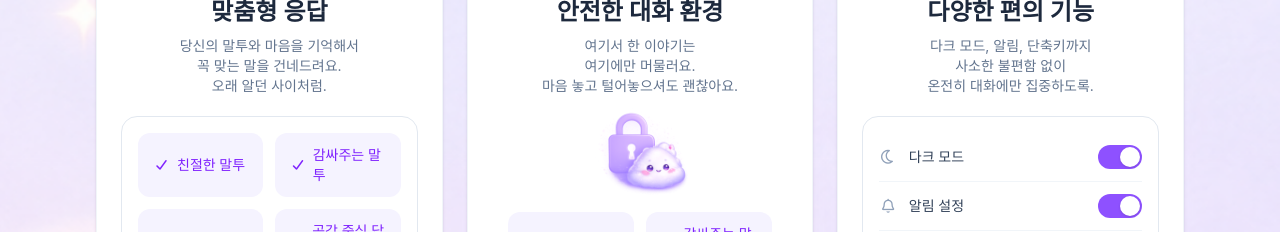
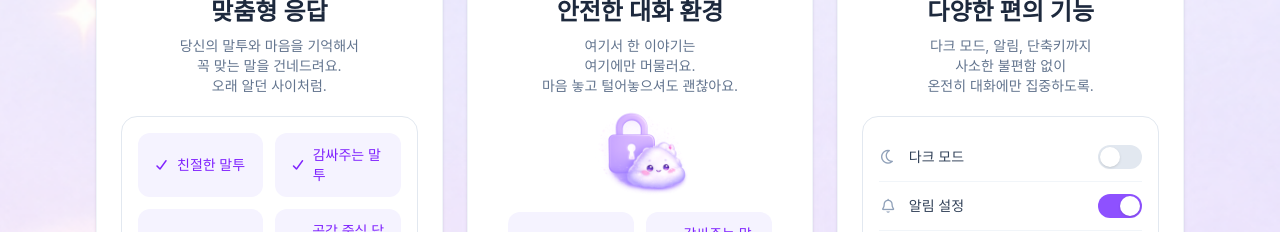
Before and after one commit to sojung627/gureum-talk, a React (Vite) app in the folder frontend/: page /features in a window 1280 px wide. Shown: the part 1100-1332 px from the top of the page. Built offline with nearby package versions, Linux system fonts and the light colour scheme; no server answers.

Commit message:
DARK MODE

```diff
--- a/frontend/src/App.tsx
+++ b/frontend/src/App.tsx
@@ -1,5 +1,5 @@
 import { useMutation, useQuery, useQueryClient } from '@tanstack/react-query'
-import { useSetAtom } from 'jotai'
+import { useAtomValue, useSetAtom } from 'jotai'
 import { useEffect } from 'react'
 import { Navigate, Route, Routes } from 'react-router-dom'
 
@@ -19,6 +19,7 @@ import { queryKeys } from './queries/queryKeys'
 import {
   activeChatRoomIdAtom,
   activeModalAtom,
+  darkModeOnAtom,
 } from './state/uiAtoms'
 
 
@@ -34,6 +35,7 @@ function LoginRequiredRedirect() {
 
 
 function App() {
+  const darkModeOn = useAtomValue(darkModeOnAtom)
   const queryClient = useQueryClient()
   const setActiveChatRoomId = useSetAtom(activeChatRoomIdAtom)
   const setActiveModal = useSetAtom(activeModalAtom)
@@ -70,7 +72,9 @@ function App() {
     <div
       className="relative min-h-screen overflow-hidden bg-[#fbfaff] bg-cover bg-center bg-no-repeat text-slate-800"
       style={{
-        backgroundImage: "url('/images/background/backgroundMain.png')",
+        backgroundImage: darkModeOn
+          ? "url('/images/background/backgroundMainDarkmode.png')"
+          : "url('/images/background/backgroundMain.png')",
       }}
     >
       <Header
--- a/frontend/src/pages/chat/ChatRoom.tsx
+++ b/frontend/src/pages/chat/ChatRoom.tsx
@@ -8,7 +8,7 @@ import {
   useState,
 } from 'react'
 import { useMutation, useQuery, useQueryClient } from '@tanstack/react-query'
-import { useAtom } from 'jotai'
+import { useAtom, useAtomValue } from 'jotai'
 import { useNavigate } from 'react-router-dom'
 
 import {
@@ -35,6 +35,7 @@ import { queryKeys } from '../../queries/queryKeys'
 import {
   activeChatRoomIdAtom,
   activeModalAtom,
+  shortcutsEnabledAtom,
 } from '../../state/uiAtoms'
 // md를 위해 추가
 import ReactMarkdown from 'react-markdown'
@@ -63,6 +64,7 @@ function ChatRoom({
     activeChatRoomIdAtom,
   )
   const [activeModal, setActiveModal] = useAtom(activeModalAtom)
+  const shortcutsEnabled = useAtomValue(shortcutsEnabledAtom)
   const [inputMessage, setInputMessage] = useState('')
   const [actionChatRoomId, setActionChatRoomId] =
     useState<number | null>(null)
@@ -310,6 +312,9 @@ function ChatRoom({
     setActiveChatRoomId, queryClient, activeModal, setActiveModal, navigate])
 
   useEffect(() => {
+    if (!shortcutsEnabled) {
+      return
+    }
     const handleNewChatShortcut = (event: KeyboardEvent) => {
       if (
         !event.ctrlKey || !event.shiftKey || event.altKey || event.metaKey
@@ -324,7 +329,7 @@ function ChatRoom({
     }
     window.addEventListener('keydown', handleNewChatShortcut)
     return () => window.removeEventListener('keydown', handleNewChatShortcut)
-  }, [startNewChat])
+  }, [shortcutsEnabled, startNewChat])
 
   useEffect(() => {
     const input = messageInputRef.current
@@ -608,8 +613,8 @@ function ChatRoom({
             <button
               type="button"
               onClick={startNewChat}
-              title={t('newChatShortcut')}
-              aria-keyshortcuts="Control+Shift+O"
+              title={t(shortcutsEnabled ? 'newChatShortcut' : 'newChat')}
+              aria-keyshortcuts={shortcutsEnabled ? 'Control+Shift+O' : undefined}
               disabled={isSending || isSessionLoading || !isAuthenticated || actionChatRoomId !== null}
               className="flex h-10 w-full items-center justify-center gap-2 rounded-xl bg-gradient-to-r from-violet-600 to-indigo-400 px-7 font-semibold text-white shadow-xl shadow-violet-200 transition hover:-translate-y-0.5"
             >
@@ -812,7 +817,7 @@ function ChatRoom({
                 value={inputMessage}
                 onKeyDown={(event) => {
                   if (
-                    event.key !== 'Enter' || event.shiftKey
+                    !shortcutsEnabled || event.key !== 'Enter' || event.shiftKey
                     || event.nativeEvent.isComposing || event.keyCode === 229
                   ) {
                     return
--- a/frontend/src/pages/features/Features.tsx
+++ b/frontend/src/pages/features/Features.tsx
@@ -1,15 +1,42 @@
 import { useTranslation } from 'react-i18next'
 import LanguagePicker from '../../components/LanguagePicker'
 import { useState } from 'react'
+import { useAtom } from 'jotai'
+import { darkModeOnAtom, shortcutsEnabledAtom } from '../../state/uiAtoms'
 import { VoiceWave } from '../HomePage'
+
+function SettingSwitch({ label, checked, onToggle }: {
+  label: string
+  checked: boolean
+  onToggle: () => void
+}) {
+  return (
+    <button
+      type="button"
+      role="switch"
+      aria-label={label}
+      aria-checked={checked}
+      onClick={onToggle}
+      className={`relative h-6 w-11 shrink-0 rounded-full transition focus-visible:outline-2 focus-visible:outline-offset-2 focus-visible:outline-violet-500 ${
+        checked ? 'bg-violet-500' : 'bg-slate-200'
+      }`}
+    >
+      <span
+        className={`absolute left-0.5 top-0.5 h-5 w-5 rounded-full bg-white shadow transition-transform ${
+          checked ? 'translate-x-5' : 'translate-x-0'
+        }`}
+      />
+    </button>
+  )
+}
 
 function Features() {
   const { t } = useTranslation()
 
 
-const [darkModeOn, setDarkModeOn] = useState(true)
+const [darkModeOn, setDarkModeOn] = useAtom(darkModeOnAtom)
 const [notificationsOn, setNotificationsOn] = useState(true)
-const [shortcutsOn, setShortcutsOn] = useState(true)
+const [shortcutsOn, setShortcutsOn] = useAtom(shortcutsEnabledAtom)
 const features = [
   {
     id: '01',
@@ -153,70 +180,37 @@ const features = [
     content: [t('modeAlertsShortcuts'), t('withoutDistractions'), t('focusOnChat')],
     preview: (
         <div className="rounded-2xl bg-white border border-slate-200 p-4">
-          <div className="flex items-center justify-between py-3 border-b border-slate-100">
+          <div className="flex items-center justify-between gap-3 py-3 border-b border-slate-100">
             <div className="flex items-center gap-3 text-sm font-medium text-slate-700">
               <i className="fa-regular fa-moon text-slate-400" />
               {t('darkMode')}</div>
-            <button
-              type="button"
-              role="switch"
-              aria-label={t('darkMode')}
-              aria-checked={darkModeOn}
-              onClick={() => setDarkModeOn((prev) => !prev)}
-              className={`relative h-6 w-11 rounded-full transition ${
-                darkModeOn ? 'bg-violet-500' : 'bg-slate-200'
-              }`}
-            >
-              <span
-                className={`absolute left-0.5 top-0.5 h-5 w-5 rounded-full bg-white shadow transition-transform ${
-                  darkModeOn ? 'translate-x-5' : 'translate-x-0'
-                }`}
-              />
-            </button>
+            <SettingSwitch
+              label={t('darkMode')}
+              checked={darkModeOn}
+              onToggle={() => setDarkModeOn((prev) => !prev)}
+            />
           </div>
 
-          <div className="flex items-center justify-between py-3 border-b border-slate-100">
+          <div className="flex items-center justify-between gap-3 py-3 border-b border-slate-100">
             <div className="flex items-center gap-3 text-sm font-medium text-slate-700">
               <i className="fa-regular fa-bell text-slate-400" />
               {t('notifications')}</div>
-            <button
-              type="button"
-              role="switch"
-              aria-label={t('notifications')}
-              aria-checked={notificationsOn}
-              onClick={() => setNotificationsOn((prev) => !prev)}
-              className={`relative h-6 w-11 rounded-full transition ${
-                notificationsOn ? 'bg-violet-500' : 'bg-slate-200'
-              }`}
-            >
-              <span
-                className={`absolute left-0.5 top-0.5 h-5 w-5 rounded-full bg-white shadow transition-transform ${
-                  notificationsOn ? 'translate-x-5' : 'translate-x-0'
-                }`}
-              />
-            </button>
+            <SettingSwitch
+              label={t('notifications')}
+              checked={notificationsOn}
+              onToggle={() => setNotificationsOn((prev) => !prev)}
+            />
           </div>
 
-          <div className="flex items-center justify-between py-3 border-b border-slate-100">
+          <div className="flex items-center justify-between gap-3 py-3 border-b border-slate-100">
             <div className="flex items-center gap-3 text-sm font-medium text-slate-700">
               <i className="fa-regular fa-keyboard text-slate-400" />
               {t('shortcuts')}</div>
-            <button
-              type="button"
-              role="switch"
-              aria-label={t('shortcuts')}
-              aria-checked={shortcutsOn}
-              onClick={() => setShortcutsOn((prev) => !prev)}
-              className={`relative h-6 w-11 rounded-full transition ${
-                shortcutsOn ? 'bg-violet-500' : 'bg-slate-200'
-              }`}
-            >
-              <span
-                className={`absolute left-0.5 top-0.5 h-5 w-5 rounded-full bg-white shadow transition-transform ${
-                  shortcutsOn ? 'translate-x-5' : 'translate-x-0'
-                }`}
-              />
-            </button>
+            <SettingSwitch
+              label={t('shortcuts')}
+              checked={shortcutsOn}
+              onToggle={() => setShortcutsOn((prev) => !prev)}
+            />
           </div>
 
           <div className="flex items-center justify-between gap-3 pt-3">
--- a/frontend/src/state/uiAtoms.ts
+++ b/frontend/src/state/uiAtoms.ts
@@ -1,4 +1,5 @@
 import { atom } from 'jotai'
+import { atomWithStorage } from 'jotai/utils'
 
 import { type ChatRoomSummary } from '../api/chat'
 
@@ -14,3 +15,12 @@ export type AppModal =
 export const activeChatRoomIdAtom = atom<number | null>(null)
 
 export const activeModalAtom = atom<AppModal>(null)
+
+export const darkModeOnAtom = atom(false)
+
+export const shortcutsEnabledAtom = atomWithStorage(
+  'gureumtalk.shortcutsEnabled',
+  true,
+  undefined,
+  { getOnInit: true },
+)
```
Also changed, not shown: frontend/public/images/background/0.png (added), frontend/public/images/background/backgroundMainDarkmode.png (added).
